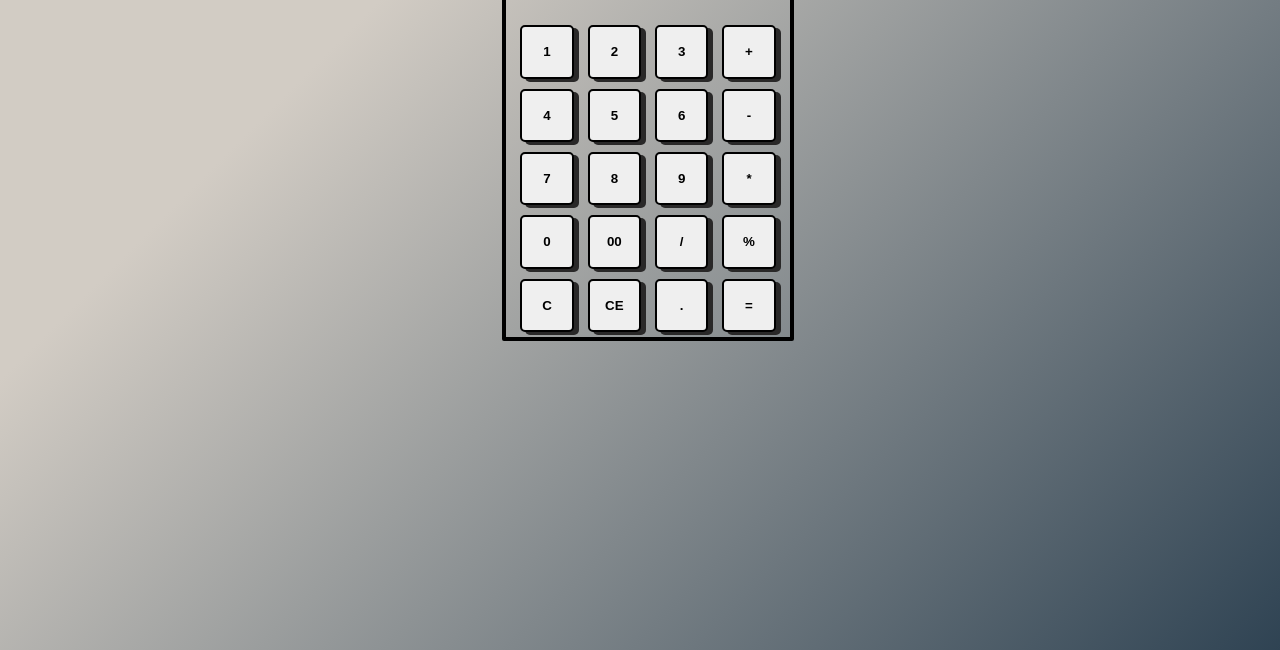
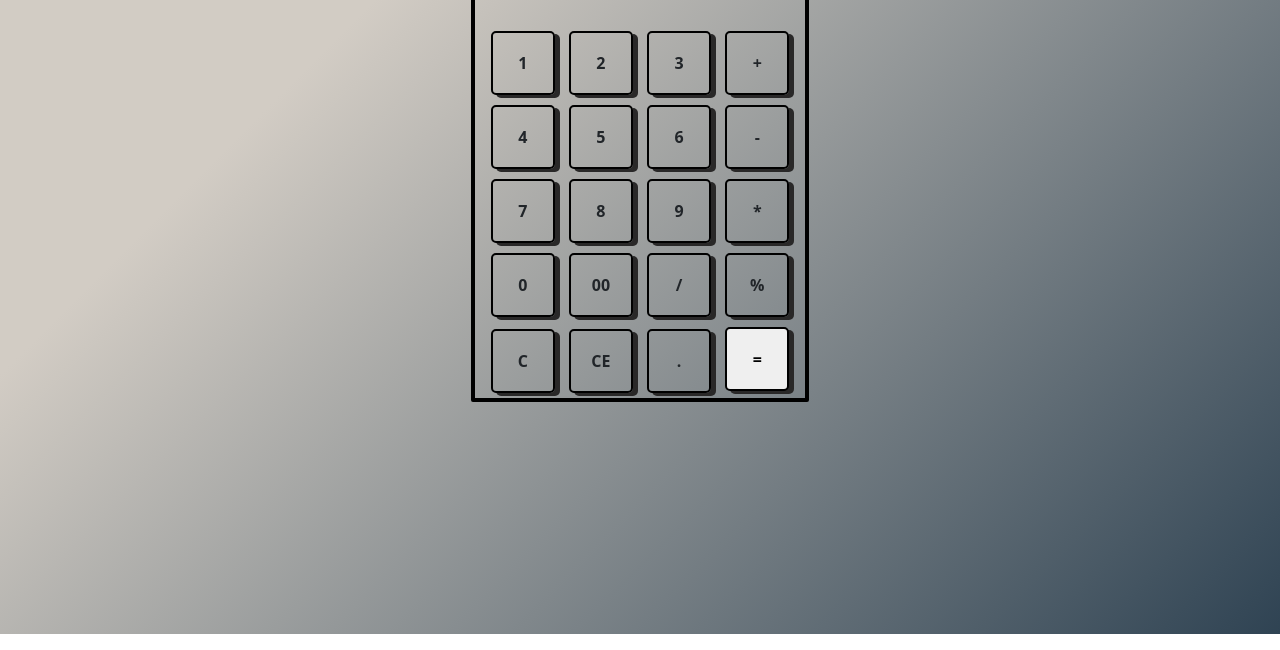
Before and after one commit to chraju780/Day2, a plain HTML site: page index.html in a window 1280 px wide. Shown: the part 166-816 px from the top of the page. Drawn offline with nearby package versions, Linux system fonts and the light colour scheme.

Commit message:
Update index.html

```diff
--- a/index.html
+++ b/index.html
@@ -6,40 +6,42 @@
     <meta name="viewport" content="width=device-width, initial-scale=1.0">
     <title>CALCULATOR</title>
     <link rel="stylesheet" href="style.css">
+    <link href="https://cdn.jsdelivr.net/npm/bootstrap@5.0.0-beta3/dist/css/bootstrap.min.css" rel="stylesheet" integrity="sha384-eOJMYsd53ii+scO/bJGFsiCZc+5NDVN2yr8+0RDqr0Ql0h+rP48ckxlpbzKgwra6" crossorigin="anonymous">
 </head>
 <body>
-    <div class="head">
+    <div class="head text-center container">
         <p>CALCULATOR</p>
         <br>
     </div>
     <div class="container">
+
             <div class="calc">
                 <form action="" name="calculator">
-                <input type="text" name="answer" value=" " id="answer">
+                    <input type="text" name="answer" value="" id="answer">
                     <br><br>
-                <input type="button" value="1" id="1" onclick="val(1)">
-                <input type="button" value="2" id="2" onclick="val(2)">
-                <input type="button" value="3" id="3" onclick="val(3)">
-                <input type="button" value="+" id="add" onclick="val('+')">
+                    <input type="button" class="btn " value="1" id="1" onclick="val(1)">
+                    <input type="button" class="btn "value="2" id="2" onclick="val(2)">
+                    <input type="button" value="3" id="3" onclick="val(3)" class="btn ">
+                    <input type="button" value="+" id="add" onclick="val('+')" class="btn ">
                     <br>
-                <input type="button" value="4" id="4" onclick="val(4)">
-                <input type="button" value="5" id="5" onclick="val(5)">
-                <input type="button" value="6" id="6" onclick="val(6)">
-                <input type="button" value="-" id="sub" onclick="val('-')">
+                    <input type="button" value="4" id="4" onclick="val(4)" class="btn ">
+                    <input type="button" value="5" id="5" onclick="val(5)" class="btn ">
+                    <input type="button" value="6" id="6" onclick="val(6)" class="btn ">
+                    <input type="button" value="-" id="sub" onclick="val('-')" class="btn ">
                     <br>
-                <input type="button" value="7" id="7" onclick="val(7)">
-                <input type="button" value="8" id="8" onclick="val(8)">
-                <input type="button" value="9" id="9" onclick="val(9)">
-                <input type="button" value="*" id="mul" onclick="val('*')">
+                    <input type="button" value="7" id="7" onclick="val(7)" class="btn ">
+                    <input type="button" value="8" id="8" onclick="val(8)" class="btn ">
+                    <input type="button" value="9" id="9" onclick="val(9)" class="btn ">
+                    <input type="button" value="*" id="mul" onclick="val('*')" class="btn ">
                     <br>
-                <input type="button" value="0" id="0" onclick="val(0)">
-                <input type="button" value="00" id="00" onclick="val(00)">
-                <input type="button" value="/" id="div" onclick="val('/')">
-                <input type="button" value="%" id="mod" onclick="val('%')">
+                    <input type="button" value="0" id="0" onclick="val(0)" class="btn ">
+                    <input type="button" value="00" id="00" onclick="val(00)" class="btn ">
+                    <input type="button" value="/" id="div" onclick="val('/')" class="btn " >
+                    <input type="button" value="%" id="mod" onclick="val('%')" class="btn ">
                     <br>
-                <input type="button" value="C"  onclick="clea()">
-                <input type="button" value="CE" onclick="cle1()">
-                <input type="button" value="." id="dot" onclick="val('.')">
+                    <input type="button" value="C"  onclick="clea()" class="btn ">
+                    <input type="button" value="CE" onclick="cle1()" class="btn ">
+                    <input type="button" value="." id="dot" onclick="val('.')" class="btn ">
                     <input type="button" value="=" onclick="ans()">
                     <br>
 
@@ -50,5 +52,7 @@
             </div>
     </div>
     <script src="script.js"></script>
+    <script src="https://cdn.jsdelivr.net/npm/bootstrap@5.0.0-beta3/dist/js/bootstrap.bundle.min.js" integrity="sha384-JEW9xMcG8R+pH31jmWH6WWP0WintQrMb4s7ZOdauHnUtxwoG2vI5DkLtS3qm9Ekf" crossorigin="anonymous"></script>
+
 </body>
 </html>
```
Lines whose indentation alone changed are shown as unchanged.
